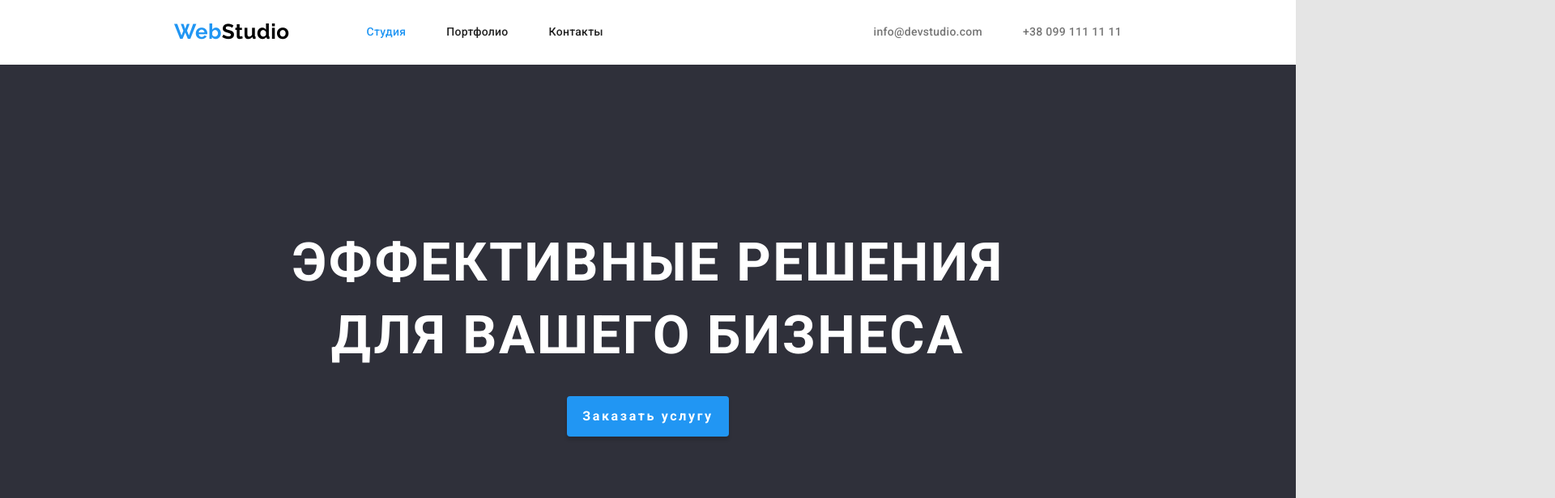
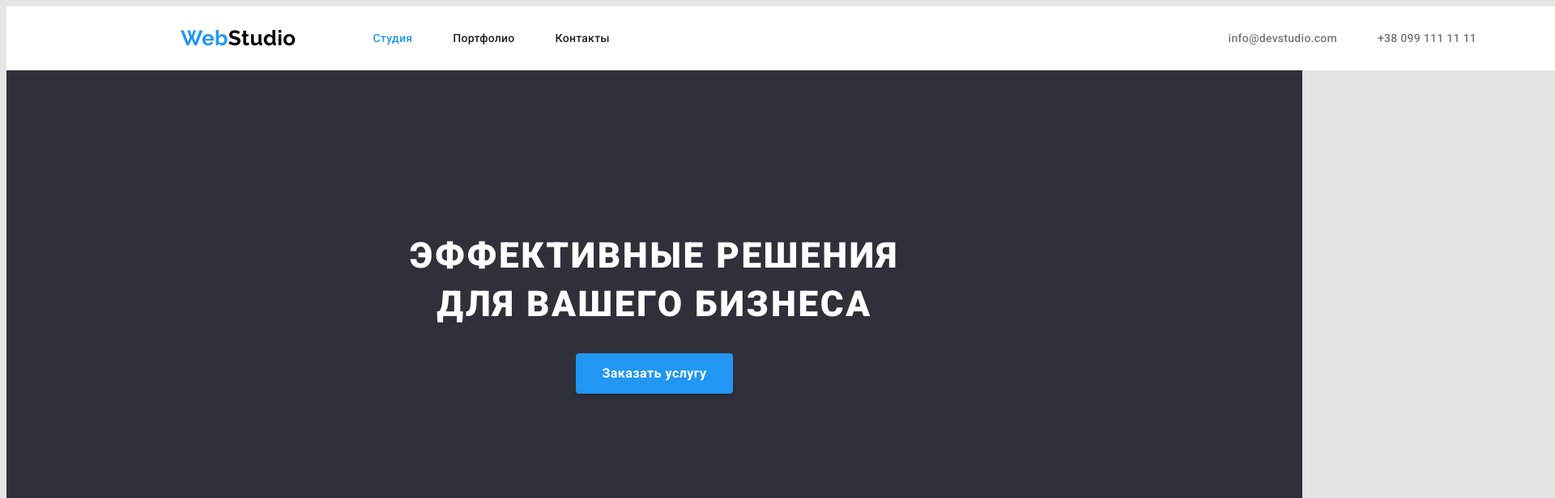
Before and after one commit to MohBat6/goit-markup-hw-03, a plain HTML site: page index.html in a window 1280 px wide. Shown: the top 616 px of the page at 81% size, 1920 px wide, since content can reach past the window. Drawn offline with nearby package versions, Linux system fonts and the light colour scheme.

Commit message:
correct 09.12

```diff
--- a/css/styles.css
+++ b/css/styles.css
@@ -22,6 +22,7 @@ h1, h2, h3, h4 {
 ul {
     margin: 0%;
     padding: 0%;
+    list-style: none;
 }
 a {
     text-decoration: none;
@@ -35,8 +36,8 @@ a {
     color: var(--accent-color);
 }
 .logo {
-    padding-top: 20px;
-     padding-bottom: 20px;
+    padding-top: 24px;
+    padding-bottom: 25px;
     color: #000000;
     font-family: Raleway, sans-serif;
     font-size: 26px;
@@ -44,9 +45,8 @@ a {
 }
 .main-nav {
     display: flex;
+    width: 1600px;
     align-items: center;
-    width: 1600px;
-    height: 80px;
     padding-left: 215px;
     padding-right: 215px;
     margin-left: auto;
@@ -114,34 +114,31 @@ margin-right: 50px;
 }
  .hero {
      width: 1600px;
-     height: 600px;
      margin-left: auto;
      margin-right: auto;
-     font-weight: 700;
-     font-size: 44px;
-     line-height: 1.36;
      text-align: center;
-     text-transform: uppercase;
-     color: var(--hero-text-color);
      background-color: #2F303A;
-     Letter-spacing: 0.06em;
+
 }
 .title-hero {
      padding-top: 200px;
+     font-weight: 900;
+     font-size: 44px;
+     line-height: 1.36;
+     text-transform: uppercase;
+     Letter-spacing: 0.06em;
+     color: var(--hero-text-color);
 }
 .button {
     display: inline-block;
-    height: 50px;
-    width: 200px;
-    padding: 10px 15px;
+    padding: 10px 32px;
     margin-top: 30px;
+    margin-bottom: 200px;
     color: var(--hero-text-color);
     background-color: var(--accent-color);
     font-weight: 700;
     font-size: 16px;
     line-height: 1.87;
-    text-align: center;
-    text-transform: none;
     box-shadow: 0px 4px 4px rgba(0, 0, 0, 0.15);
     border-radius: 4px;
 }
@@ -236,18 +233,16 @@ color: var(--main-text-color);
 }
 footer {
     width: 1600px;
-    height: 252px;
     margin-top: 94px;
     margin-left: auto;
     margin-right: auto;
-    padding: 0px 215px;
+    padding: 60px 215px;
     font-family: Roboto, sans-serif;
     font-style: normal;
     background-color: #2F303A;
 }
 .logo-footer {
     display: inline-block;
-    margin-top: 60px;
     margin-bottom: 20px;
     color: var(--hero-text-color);
     font-family: Raleway, sans-serif;
@@ -267,6 +262,7 @@ footer {
     font-style: normal;
     text-decoration: none;
 }
+
 .list {
     list-style: none;
 }
--- a/index.html
+++ b/index.html
@@ -4,8 +4,9 @@
     <meta charset="UTF-8">
     <meta name="viewport" content="width=device-width, initial-scale=1.0">
     <link rel="preconnect" href="https://fonts.gstatic.com">
-    <link href="https://fonts.googleapis.com/css2?family=Raleway:wght@700&family=Roboto:wght@400;500;700&display=swap" rel="stylesheet">
-    <link rel="stylesheet" href="https://cdnjs.cloudflare.com/ajax/libs/modern-normalize/1.0.0/modern-normalize.min.css">
+    <link rel="preconnect" href="https://fonts.gstatic.com">
+    <link rel="preconnect" href="https://fonts.gstatic.com">
+    <link href="https://fonts.googleapis.com/css2?family=Raleway:wght@700&family=Roboto:wght@400;500;700;900&display=swap" rel="stylesheet">
     <link rel="stylesheet" href="./css/styles.css">
     <title>home work 2</title>
 </head>
```
Also changed, not shown: portfolio.html (+3 -1 lines). Lines whose indentation alone changed are shown as unchanged.
